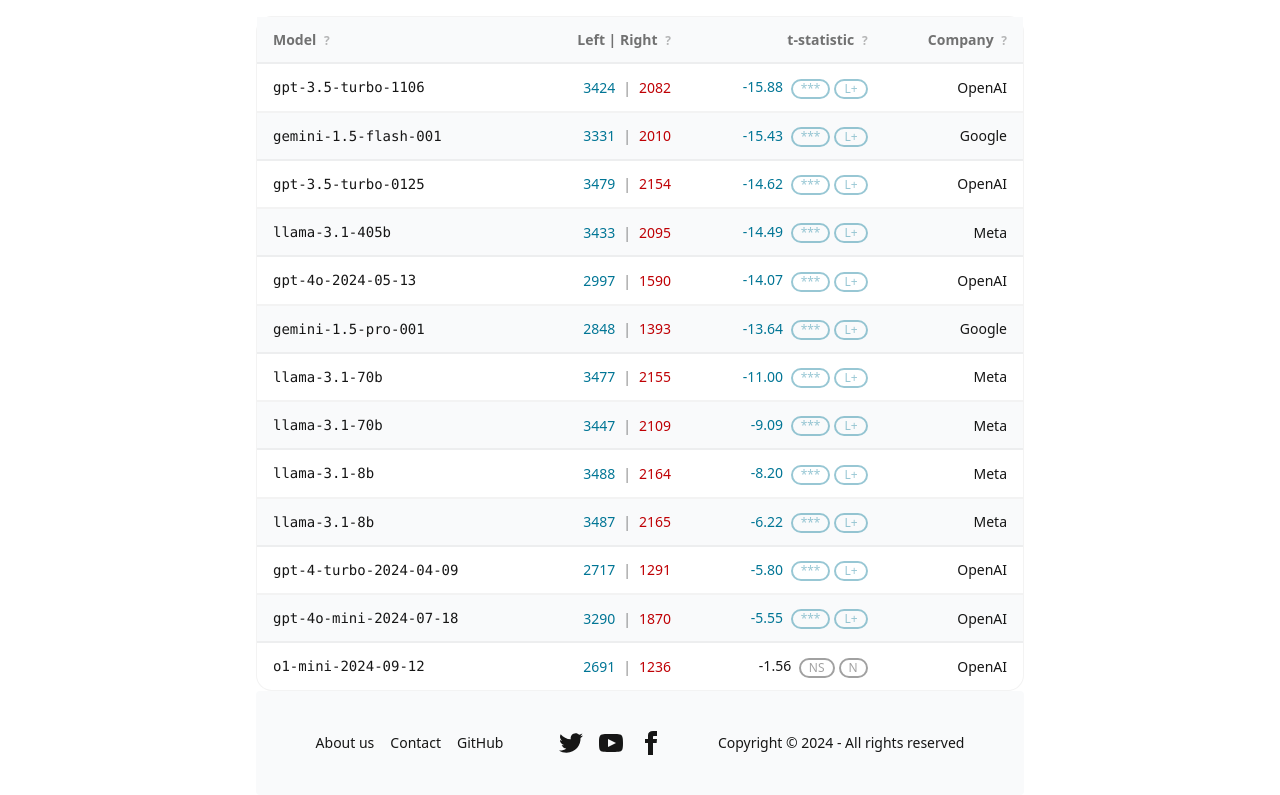
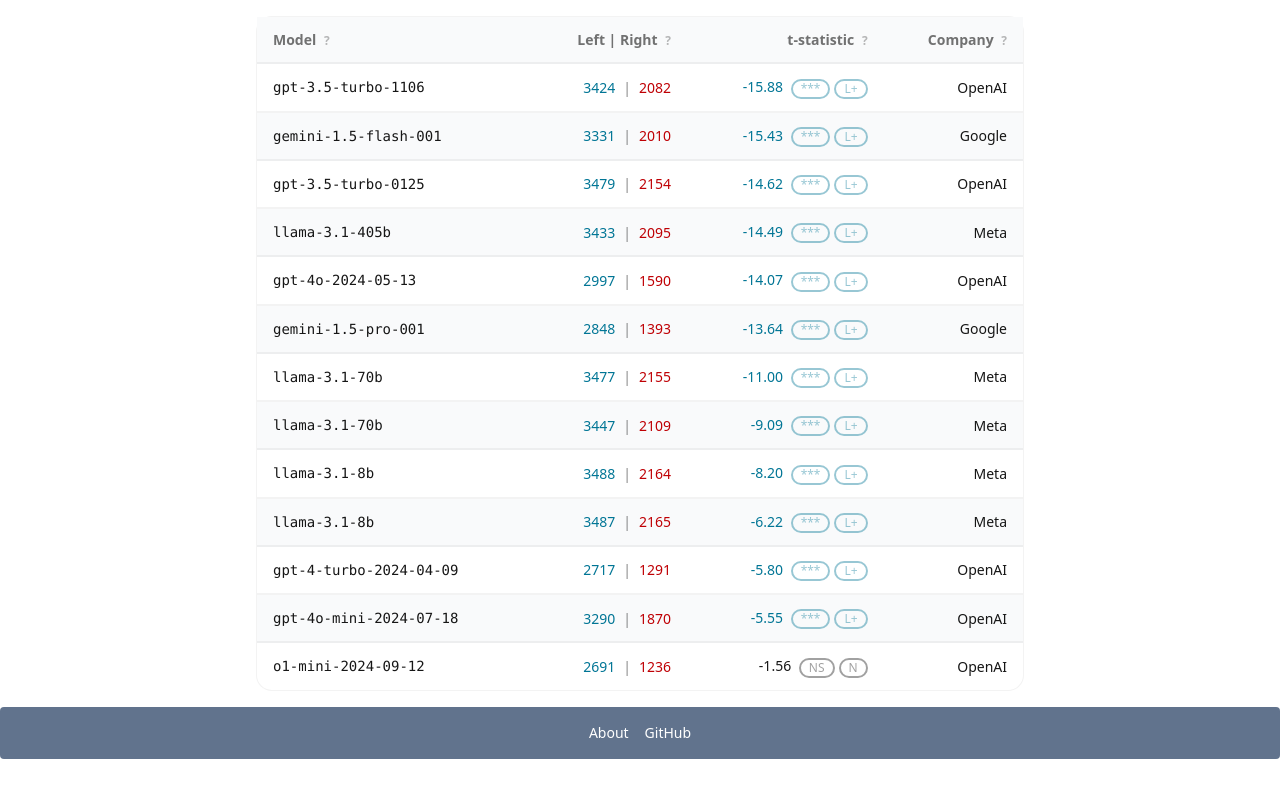
Before and after one commit to yang3kc/llm_domain_classification, a Vue app in the folder frontend/: page / in a window 1280 px wide. Shown: the part 935-1730 px from the top of the page. After the commit the page ends 1694 px from the top, so only its background shows below. Built offline with nearby package versions, Linux system fonts and the light colour scheme.

Commit message:
🎨 style(footer): update footer layout and styling for better appearance

```diff
--- a/frontend/src/components/Footer.vue
+++ b/frontend/src/components/Footer.vue
@@ -1,19 +1,10 @@
 <template>
-  <footer class="footer footer-center p-10 bg-base-200 text-base-content rounded">
-    <div class="grid grid-flow-col gap-4">
-      <a class="link link-hover">About us</a>
-      <a class="link link-hover">Contact</a>
-      <a class="link link-hover">GitHub</a>
-    </div>
-    <div>
+  <footer class="footer footer-center p-4 mt-4 bg-neutral text-white rounded">
+    <div class="container">
       <div class="grid grid-flow-col gap-4">
-        <a><svg xmlns="http://www.w3.org/2000/svg" width="24" height="24" viewBox="0 0 24 24" class="fill-current"><path d="M24 4.557c-.883.392-1.832.656-2.828.775 1.017-.609 1.798-1.574 2.165-2.724-.951.564-2.005.974-3.127 1.195-.897-.957-2.178-1.555-3.594-1.555-3.179 0-5.515 2.966-4.797 6.045-4.091-.205-7.719-2.165-10.148-5.144-1.29 2.213-.669 5.108 1.523 6.574-.806-.026-1.566-.247-2.229-.616-.054 2.281 1.581 4.415 3.949 4.89-.693.188-1.452.232-2.224.084.626 1.956 2.444 3.379 4.6 3.419-2.07 1.623-4.678 2.348-7.29 2.04 2.179 1.397 4.768 2.212 7.548 2.212 9.142 0 14.307-7.721 13.995-14.646.962-.695 1.797-1.562 2.457-2.549z"></path></svg></a>
-        <a><svg xmlns="http://www.w3.org/2000/svg" width="24" height="24" viewBox="0 0 24 24" class="fill-current"><path d="M19.615 3.184c-3.604-.246-11.631-.245-15.23 0-3.897.266-4.356 2.62-4.385 8.816.029 6.185.484 8.549 4.385 8.816 3.6.245 11.626.246 15.23 0 3.897-.266 4.356-2.62 4.385-8.816-.029-6.185-.484-8.549-4.385-8.816zm-10.615 12.816v-8l8 3.993-8 4.007z"></path></svg></a>
-        <a><svg xmlns="http://www.w3.org/2000/svg" width="24" height="24" viewBox="0 0 24 24" class="fill-current"><path d="M9 8h-3v4h3v12h5v-12h3.642l.358-4h-4v-1.667c0-.955.192-1.333 1.115-1.333h2.885v-5h-3.808c-3.596 0-5.192 1.583-5.192 4.615v3.385z"></path></svg></a>
+        <router-link to="/about" class="link link-hover">About</router-link>
+        <a href="https://github.com/yang3kc/llm_domain_classification" class="link link-hover">GitHub</a>
       </div>
-    </div>
-    <div>
-      <p>Copyright © 2024 - All rights reserved</p>
     </div>
   </footer>
 </template>
--- a/frontend/src/views/HomeView.vue
+++ b/frontend/src/views/HomeView.vue
@@ -10,7 +10,7 @@
     <div class="container">
       <h1 class="text-3xl text-center font-bold my-6">LLM Domain Classification Results</h1>
       <ModelResults />
-      <Footer />
     </div>
+    <Footer />
   </div>
 </template>
```
